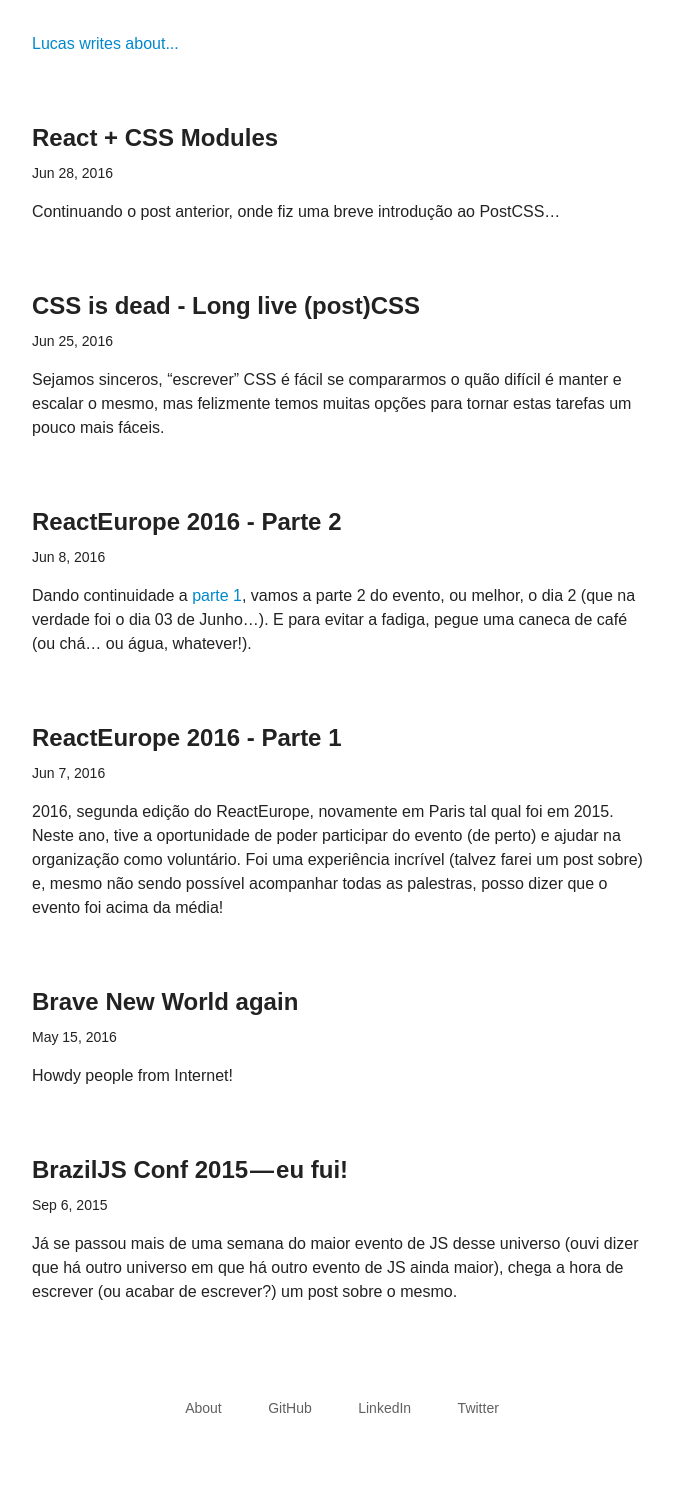
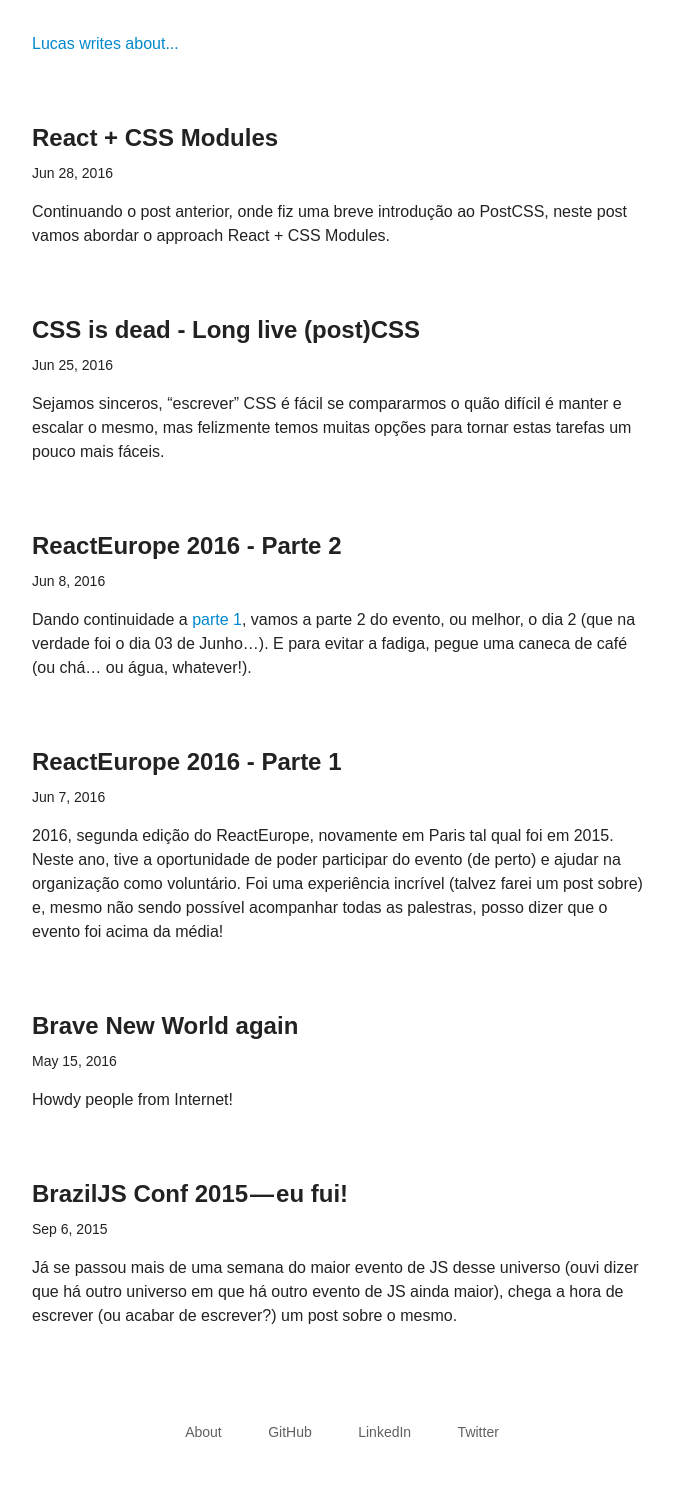
Before and after one commit to AgtLucas/_agtlucas.com, a Jekyll site: the page built from index.html, in a window 1280 px wide. Shown: the whole page, without its empty margins (298-971 px from the left). Built offline with Jekyll 4.4.1, drawn with Linux system fonts in a browser that asks for light colours; some web fonts are replaced; before the commit the page ends 1465 px from its top, so only the background shows below that.

Commit message:
Update new post

```diff
--- a/_posts/2016-06-28-react-css-modules.markdown
+++ b/_posts/2016-06-28-react-css-modules.markdown
@@ -6,4 +6,4 @@ date:   2016-06-28 06:00:58 -0300
 categories: blog
 ---
 
-Continuando o post anterior, onde fiz uma breve introdução ao PostCSS...
+Continuando o post anterior, onde fiz uma breve introdução ao PostCSS, neste post vamos abordar o approach React + CSS Modules.
```
